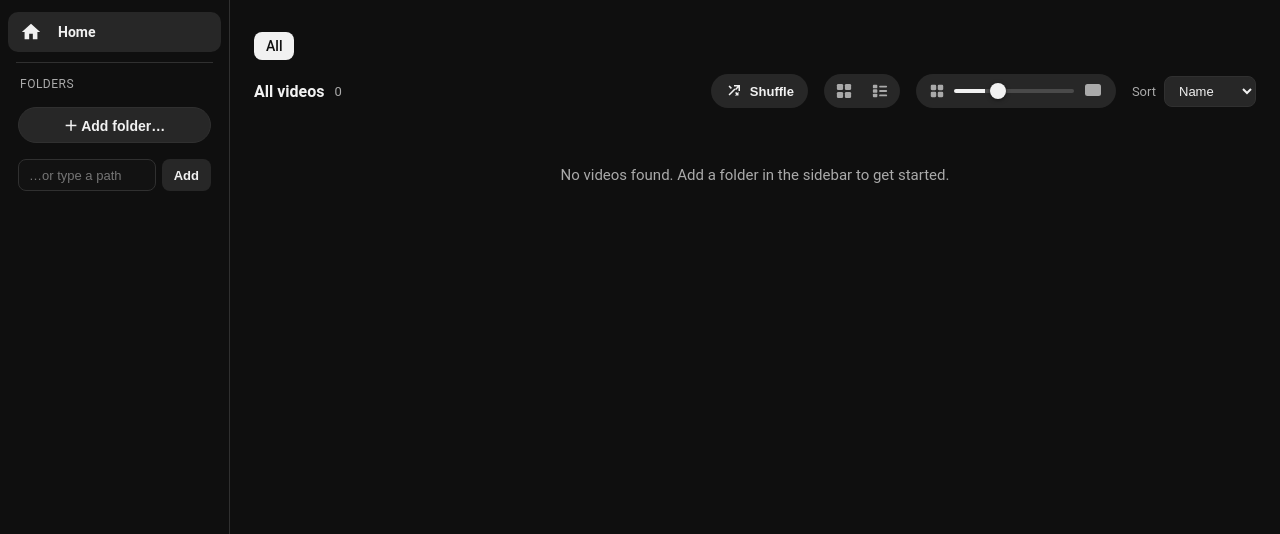
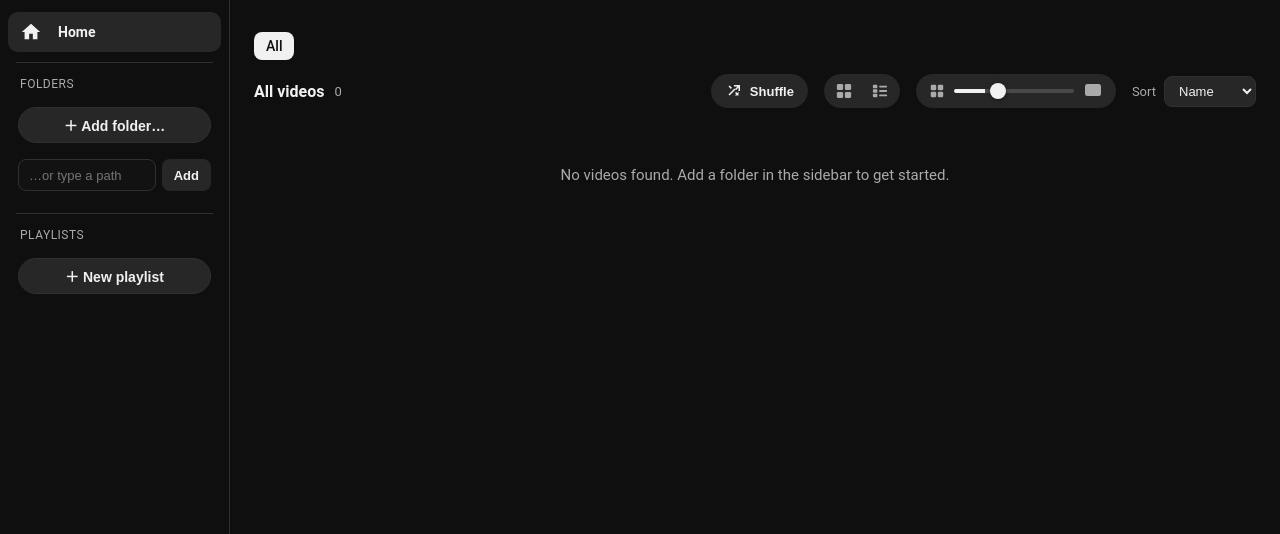
Before and after one commit to Boynet006/oTube, a Flask app: page / in a window 1280 px wide. Shown: the part 56-590 px from the top of the page. Run offline with Flask 3, Linux system fonts and the light colour scheme.

Commit message:
Add playlists
Create/rename/delete playlists, save videos from the ⋮ menu, reorder and
remove items, Play all, and in-order playback with a playlist rail on the
watch page. Stored in data/playlists.json.

Co-Authored-By: Claude Opus 5.5 <noreply@anthropic.com>

```diff
--- a/app.py
+++ b/app.py
@@ -20,6 +20,7 @@ app = Flask(__name__)
 BASE = os.environ.get("OTUBE_DATA") or os.path.dirname(os.path.abspath(__file__))
 os.makedirs(BASE, exist_ok=True)
 CONFIG_PATH = os.path.join(BASE, "config.json")
+PLAYLISTS_PATH = os.path.join(BASE, "playlists.json")  # [{id, name, items: [vid, ...]}]
 DUR_CACHE_PATH = os.path.join(BASE, "duration_cache.json")  # persisted path -> [secs, mtime]
 THUMB_DIR = os.path.join(BASE, "thumbs")
 TRANS_DIR = os.path.join(BASE, "transcoded")  # cached browser-playable mp4s for mkv/avi/etc.
@@ -74,6 +75,24 @@ def load_config() -> dict:
 def save_config(cfg: dict) -> None:
     with open(CONFIG_PATH, "w", encoding="utf-8") as f:
         json.dump(cfg, f, indent=2)
+
+
+def load_playlists() -> list[dict]:
+    try:
+        with open(PLAYLISTS_PATH, "r", encoding="utf-8") as f:
+            pls = json.load(f)
+        return pls if isinstance(pls, list) else []
+    except Exception:
+        return []
+
+
+def save_playlists(pls: list[dict]) -> None:
+    with open(PLAYLISTS_PATH, "w", encoding="utf-8") as f:
+        json.dump(pls, f, indent=2)
+
+
+def find_playlist(pls: list[dict], pid: str) -> dict | None:
+    return next((p for p in pls if p.get("id") == pid), None)
 
 
 def vid_id(path: str) -> str:
@@ -220,22 +239,31 @@ def get_rec(vid: str) -> dict | None:
 @app.route("/")
 def index():
     cfg = load_config()
+    pls = load_playlists()
     videos = enrich(scan())
     folder = request.args.get("folder", "")
     sort = request.args.get("sort", "name")
-    if folder:
-        videos = [v for v in videos if v["folder"] == folder]
-    keys = {
-        "name": (lambda v: v["title"].lower(), False),
-        "newest": (lambda v: v["mtime"], True),
-        "size": (lambda v: v["size"], True),
-        "duration": (lambda v: v["dur_secs"], True),
-    }
-    keyfn, rev = keys.get(sort, keys["name"])
-    videos.sort(key=keyfn, reverse=rev)
+    playlist = find_playlist(pls, request.args.get("playlist", ""))
+    if playlist:
+        # Playlist order is the user's order; skip items whose file is gone.
+        by_id = {v["id"]: v for v in videos}
+        videos = [by_id[i] for i in playlist["items"] if i in by_id]
+        folder = ""
+    else:
+        if folder:
+            videos = [v for v in videos if v["folder"] == folder]
+        keys = {
+            "name": (lambda v: v["title"].lower(), False),
+            "newest": (lambda v: v["mtime"], True),
+            "size": (lambda v: v["size"], True),
+            "duration": (lambda v: v["dur_secs"], True),
+        }
+        keyfn, rev = keys.get(sort, keys["name"])
+        videos.sort(key=keyfn, reverse=rev)
     return render_template("index.html", videos=videos,
                            folders=cfg.get("video_folders", []),
-                           current_folder=folder, sort=sort)
+                           current_folder=folder, sort=sort,
+                           playlists=pls, playlist=playlist)
 
 
 @app.route("/watch/<vid>")
@@ -244,12 +272,24 @@ def watch(vid):
     if not r:
         abort(404)
     everything = enrich(scan())
-    same = [v for v in everything if v["folder"] == r["folder"] and v["id"] != vid]
-    other = [v for v in everything if v["folder"] != r["folder"]]
-    upnext = same + other
+    playlist = find_playlist(load_playlists(), request.args.get("list", ""))
+    if playlist and vid in playlist["items"]:
+        # Playing a playlist: the rail shows the whole list, "next" is the following item.
+        by_id = {v["id"]: v for v in everything}
+        items = [by_id[i] for i in playlist["items"] if i in by_id]
+        pos = next((n for n, v in enumerate(items) if v["id"] == vid), 0)
+        upnext = items
+        next_vid = items[pos + 1]["id"] if pos + 1 < len(items) else None
+    else:
+        playlist, pos = None, 0
+        same = [v for v in everything if v["folder"] == r["folder"] and v["id"] != vid]
+        other = [v for v in everything if v["folder"] != r["folder"]]
+        upnext = same + other
+        next_vid = upnext[0]["id"] if upnext else None
     d = probe_duration(r["path"])
     cur = {**r, "duration": fmt_duration(d), "size_h": fmt_size(r["size"])}
-    return render_template("watch.html", video=cur, upnext=upnext)
+    return render_template("watch.html", video=cur, upnext=upnext, next_vid=next_vid,
+                           playlist=playlist, pos=pos)
 
 
 def _live_stream(r: dict) -> Response:
@@ -501,6 +541,63 @@ def delete_video(vid):
     return {"ok": True}
 
 
+# ---- Playlists (JSON API used by the "Save to playlist" dialog + playlist page) ----
+
+@app.route("/api/playlists")
+def api_playlists():
+    vid = request.args.get("vid", "")
+    return {"playlists": [{"id": p["id"], "name": p["name"], "count": len(p["items"]),
+                           "has": vid in p["items"]} for p in load_playlists()]}
+
+
+@app.route("/api/playlists", methods=["POST"])
+def api_playlist_create():
+    name = (request.form.get("name") or "").strip()[:100]
+    if not name:
+        return {"ok": False, "error": "empty name"}, 400
+    pls = load_playlists()
+    pl = {"id": os.urandom(5).hex(), "name": name, "items": []}
+    vid = request.form.get("vid")
+    if vid:
+        pl["items"].append(vid)
+    pls.append(pl)
+    save_playlists(pls)
+    return {"ok": True, "id": pl["id"]}
+
+
+@app.route("/api/playlists/<pid>/<action>", methods=["POST"])
+def api_playlist_action(pid, action):
+    pls = load_playlists()
+    pl = find_playlist(pls, pid)
+    if not pl:
+        return {"ok": False, "error": "no such playlist"}, 404
+    vid = request.form.get("vid", "")
+    items = pl["items"]
+    if action == "add":
+        if vid and vid not in items:
+            items.append(vid)
+    elif action == "remove":
+        if vid in items:
+            items.remove(vid)
+    elif action in ("up", "down"):
+        if vid in items:
+            i = items.index(vid)
+            j = i - 1 if action == "up" else i + 1
+            if 0 <= j < len(items):
+                items[i], items[j] = items[j], items[i]
+    elif action == "rename":
+        name = (request.form.get("name") or "").strip()[:100]
+        if not name:
+            return {"ok": False, "error": "empty name"}, 400
+        pl["name"] = name
+    elif action == "delete":
+        pls.remove(pl)
+    else:
+        return {"ok": False, "error": "unknown action"}, 400
+    save_playlists(pls)
+    return {"ok": True}
+
+
 if __name__ == "__main__":
     _load_dur_cache()  # warm durations from last run -> instant first page load
     app.run(host="0.0.0.0", port=8700, debug=False, threaded=True)
--- a/static/script.js
+++ b/static/script.js
@@ -318,7 +318,13 @@
       var card = current.card, isWatch = current.watch;
       closeMenu();
 
-      if (act === "copy") {
+      if (act === "save") {
+        openSaveDialog(id, name);
+      } else if (act === "pl-up" || act === "pl-down" || act === "pl-remove") {
+        var pid = grid && grid.getAttribute("data-playlist");
+        if (!pid) return;
+        plPost(pid, act.slice(3), { vid: id }).then(function () { location.reload(); });
+      } else if (act === "copy") {
         if (navigator.clipboard) navigator.clipboard.writeText(path);
       } else if (act === "reveal") {
         fetch("/reveal/" + id, { method: "POST" });
@@ -350,6 +356,116 @@
             .catch(function () { alert("Delete failed."); });
         }
       }
+    });
+  }
+
+  // --- Playlists ---
+  function plPost(pid, action, data) {
+    var fd = new FormData();
+    Object.keys(data || {}).forEach(function (k) { fd.append(k, data[k]); });
+    return fetch("/api/playlists/" + pid + "/" + action, { method: "POST", body: fd })
+      .then(function (r) { return r.json(); });
+  }
+  function plCreate(name, vid) {
+    var fd = new FormData(); fd.append("name", name);
+    if (vid) fd.append("vid", vid);
+    return fetch("/api/playlists", { method: "POST", body: fd }).then(function (r) { return r.json(); });
+  }
+  function esc(t) {
+    return String(t).replace(/&/g, "&amp;").replace(/</g, "&lt;").replace(/"/g, "&quot;");
+  }
+
+  // "Save to playlist" dialog: tick/untick playlists, or create a new one.
+  var saveModal = null, saveDirty = false;
+  function closeSave() {
+    saveModal.hidden = true;
+    if (saveDirty && document.getElementById("sidebar")) location.reload();  // refresh counts
+    saveDirty = false;
+  }
+  function openSaveDialog(vid, title) {
+    if (!saveModal) {
+      saveModal = document.createElement("div");
+      saveModal.className = "modal-overlay";
+      saveModal.innerHTML =
+        '<div class="modal modal--sm">' +
+        '<div class="modal__head"><span>Save to playlist</span>' +
+        '<button class="modal__close" data-close aria-label="Close">✕</button></div>' +
+        '<div class="pl-video"></div>' +
+        '<div class="pl-list"></div>' +
+        '<form class="pl-new"><input type="text" placeholder="New playlist name" maxlength="100">' +
+        '<button type="submit">Create</button></form></div>';
+      document.body.appendChild(saveModal);
+      saveModal.addEventListener("click", function (e) {
+        if (e.target === saveModal || e.target.closest("[data-close]")) closeSave();
+      });
+      document.addEventListener("keydown", function (e) {
+        if (e.key === "Escape" && saveModal && !saveModal.hidden) closeSave();
+      });
+    }
+    var list = saveModal.querySelector(".pl-list");
+    var form = saveModal.querySelector(".pl-new");
+    var input = form.querySelector("input");
+    saveModal.querySelector(".pl-video").textContent = title || "";
+    input.value = "";
+
+    function load() {
+      list.innerHTML = '<div class="browse-empty">Loading…</div>';
+      fetch("/api/playlists?vid=" + encodeURIComponent(vid))
+        .then(function (r) { return r.json(); })
+        .then(function (d) {
+          var pls = d.playlists || [];
+          if (!pls.length) {
+            list.innerHTML = '<div class="browse-empty">No playlists yet. Create one below.</div>';
+            return;
+          }
+          list.innerHTML = "";
+          pls.forEach(function (p) {
+            var row = document.createElement("label");
+            row.className = "pl-row";
+            row.innerHTML = '<input type="checkbox"' + (p.has ? " checked" : "") + '>' +
+              '<span class="pl-name">' + esc(p.name) + '</span>' +
+              '<span class="pl-count">' + p.count + '</span>';
+            row.querySelector("input").addEventListener("change", function (e) {
+              saveDirty = true;
+              plPost(p.id, e.target.checked ? "add" : "remove", { vid: vid });
+            });
+            list.appendChild(row);
+          });
+        });
+    }
+    form.onsubmit = function (e) {
+      e.preventDefault();
+      var n = input.value.trim();
+      if (!n) return;
+      saveDirty = true;
+      plCreate(n, vid).then(function () { input.value = ""; load(); });
+    };
+    saveModal.hidden = false;
+    load();
+  }
+
+  var newPl = document.getElementById("new-playlist");
+  if (newPl) {
+    newPl.addEventListener("click", function () {
+      var n = window.prompt("New playlist name:");
+      if (n && n.trim()) plCreate(n.trim()).then(function (d) {
+        if (d.ok) location.href = "/?playlist=" + d.id;
+      });
+    });
+  }
+  var plRename = document.getElementById("pl-rename");
+  if (plRename) {
+    plRename.addEventListener("click", function () {
+      var n = window.prompt("Rename playlist:", plRename.getAttribute("data-name"));
+      if (n && n.trim()) plPost(plRename.getAttribute("data-pid"), "rename", { name: n.trim() })
+        .then(function () { location.reload(); });
+    });
+  }
+  var plDelete = document.getElementById("pl-delete");
+  if (plDelete) {
+    plDelete.addEventListener("click", function () {
+      if (window.confirm('Delete the playlist "' + plDelete.getAttribute("data-name") + '"?\n\nThe videos themselves are not touched.'))
+        plPost(plDelete.getAttribute("data-pid"), "delete").then(function () { location.href = "/"; });
     });
   }
 
--- a/templates/index.html
+++ b/templates/index.html
@@ -52,11 +52,23 @@
         <input type="text" name="folder_path" placeholder="…or type a path">
         <button type="submit">Add</button>
       </form>
+      <div class="nav-divider"></div>
+      <div class="nav-label">Playlists</div>
+      {% for p in playlists %}
+      <div class="nav-item {{ 'active' if playlist and playlist.id == p.id else '' }}">
+        <a href="/?playlist={{ p.id }}" title="{{ p.name }}">
+          <svg viewBox="0 0 24 24" width="22" height="22"><path fill="currentColor" d="M3 6h12v2H3zm0 4h12v2H3zm0 4h8v2H3zm14-4v8.2a3 3 0 1 0 2 2.8V12h3v-2z"/></svg>
+          <span>{{ p.name }}</span>
+        </a>
+        <span class="nav-count">{{ p['items']|length }}</span>
+      </div>
+      {% endfor %}
+      <button class="browse-open" id="new-playlist" type="button">＋ New playlist</button>
     </aside>
 
     <main class="content">
       <div class="chips" id="chips">
-        <a class="chip {{ 'active' if not current_folder }}" href="/{{ '?sort=' ~ sort if sort and sort!='name' else '' }}">All</a>
+        <a class="chip {{ 'active' if not current_folder and not playlist }}" href="/{{ '?sort=' ~ sort if sort and sort!='name' else '' }}">All</a>
         {% for f in folders %}
         <a class="chip {{ 'active' if current_folder == f }}" href="?folder={{ f|urlencode }}{{ '&sort=' ~ sort if sort and sort!='name' else '' }}">{{ f.rstrip('/').split('/')[-1] or f }}</a>
         {% endfor %}
@@ -69,10 +81,20 @@
 
       <div class="content__bar">
         <div class="crumb">
-          {% if current_folder %}{{ current_folder.rstrip('/').split('/')[-1] }}{% else %}All videos{% endif %}
+          {% if playlist %}<svg viewBox="0 0 24 24" width="20" height="20"><path fill="currentColor" d="M3 6h12v2H3zm0 4h12v2H3zm0 4h8v2H3zm14-4v8.2a3 3 0 1 0 2 2.8V12h3v-2z"/></svg> {{ playlist.name }}{% elif current_folder %}{{ current_folder.rstrip('/').split('/')[-1] }}{% else %}All videos{% endif %}
           <span class="count">{{ videos|length }}</span>
         </div>
         <div class="bar-right">
+          {% if playlist %}
+          {% if videos %}
+          <a class="shuffle-btn play-all" href="/watch/{{ videos[0].id }}?list={{ playlist.id }}">
+            <svg viewBox="0 0 24 24" width="18" height="18"><path fill="currentColor" d="M8 5v14l11-7z"/></svg>
+            Play all
+          </a>
+          {% endif %}
+          <button class="shuffle-btn" id="pl-rename" type="button" data-pid="{{ playlist.id }}" data-name="{{ playlist.name }}">Rename</button>
+          <button class="shuffle-btn danger" id="pl-delete" type="button" data-pid="{{ playlist.id }}" data-name="{{ playlist.name }}">Delete</button>
+          {% endif %}
           <button class="shuffle-btn" id="shuffle-btn" type="button" title="Shuffle play">
             <svg viewBox="0 0 24 24" width="18" height="18"><path fill="currentColor" d="M14.83 13.41 13.42 14.82l1.58 1.58L13 18h5v-5l-1.59 1.59zM14.83 10.59 18 7.41V12h2V4h-8v2h4.59l-3.17 3.17zM6.1 18l7.9-7.9-1.41-1.42L4.69 16.6 6.1 18zm-1.4-12 3.17 3.17L9.28 7.76 6.1 4.59 4.69 6z"/></svg>
             Shuffle
@@ -90,6 +112,7 @@
             <input type="range" id="size-slider" min="120" max="640" step="10" value="300" aria-label="Thumbnail size">
             <svg viewBox="0 0 18 18" width="18" height="18" fill="currentColor" aria-hidden="true"><rect x="1" y="2" width="16" height="12" rx="2.5"/></svg>
           </label>
+          {% if not playlist %}
           <label class="sort">
             Sort
             <select id="sort-select" data-folder="{{ current_folder }}">
@@ -99,22 +122,23 @@
               <option value="duration" {{ 'selected' if sort=='duration' }}>Duration</option>
             </select>
           </label>
+          {% endif %}
         </div>
       </div>
 
       {% if videos %}
-      <div class="grid" id="grid">
+      <div class="grid" id="grid"{% if playlist %} data-playlist="{{ playlist.id }}"{% endif %}>
         {% for v in videos %}
         <div class="card" data-title="{{ v.title|lower }}" data-id="{{ v.id }}" data-dur="{{ v.dur_secs }}"
              data-native="{{ '1' if v.native else '0' }}" data-name="{{ v.title }}" data-path="{{ v.path }}">
-          <a class="thumb" href="/watch/{{ v.id }}">
+          <a class="thumb" href="/watch/{{ v.id }}{{ '?list=' ~ playlist.id if playlist else '' }}">
             <img class="thumb__img" loading="lazy" src="/thumb/{{ v.id }}" alt="">
             <span class="badge">{{ v.duration }}</span>
             <span class="watched"><span class="watched__bar"></span></span>
           </a>
           <div class="card__body">
             <span class="avatar" style="--hue: {{ v.avatar_hue }}">{{ v.avatar_letter }}</span>
-            <a class="card__meta" href="/watch/{{ v.id }}">
+            <a class="card__meta" href="/watch/{{ v.id }}{{ '?list=' ~ playlist.id if playlist else '' }}">
               <div class="card__title" title="{{ v.title }}">{{ v.title }}</div>
               <div class="card__channel">{{ v.folder_name }}</div>
               <div class="card__sub">added {{ v.added }} · {{ v.duration }}{% if not v.native %} · {{ v.ext[1:]|upper }}{% endif %}</div>
@@ -126,7 +150,7 @@
       </div>
       <div class="empty" id="no-results" hidden>No videos match your search.</div>
       {% else %}
-      <div class="empty">No videos found. Add a folder in the sidebar to get started.</div>
+      <div class="empty">{% if playlist %}This playlist is empty. Use ⋮ → “Save to playlist…” on any video to add it.{% else %}No videos found. Add a folder in the sidebar to get started.{% endif %}</div>
       {% endif %}
     </main>
   </div>
@@ -147,6 +171,13 @@
   </div>
 
   <div class="ctx-menu" id="ctx-menu" hidden>
+    <button data-act="save">Save to playlist…</button>
+    {% if playlist %}
+    <button data-act="pl-up">Move up</button>
+    <button data-act="pl-down">Move down</button>
+    <button data-act="pl-remove">Remove from playlist</button>
+    {% endif %}
+    <div class="ctx-sep"></div>
     <button data-act="reveal">Show in folder</button>
     <button data-act="open">Open in player</button>
     <button data-act="copy">Copy path</button>
```
Also changed, not shown: static/style.css (+43 -0 lines), templates/watch.html (+13 -3 lines).
